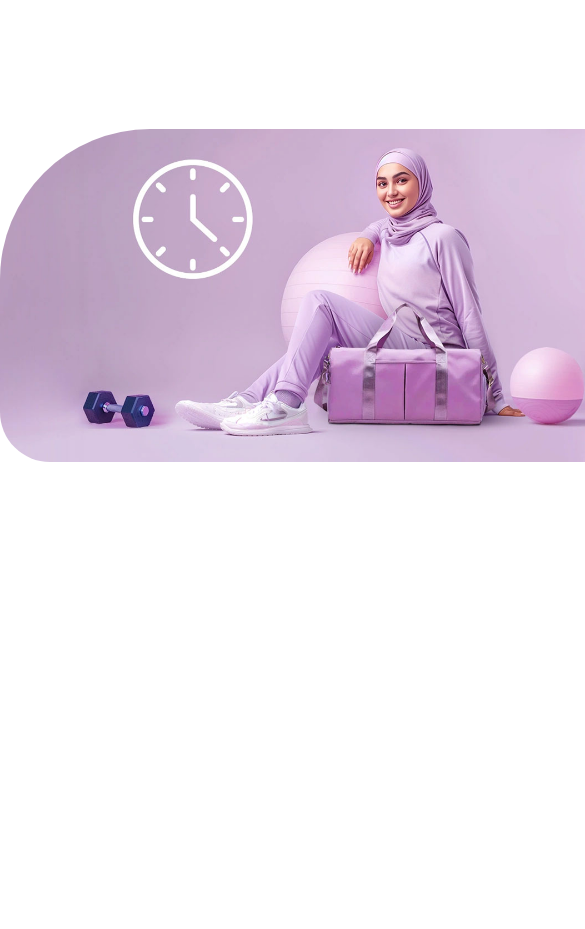
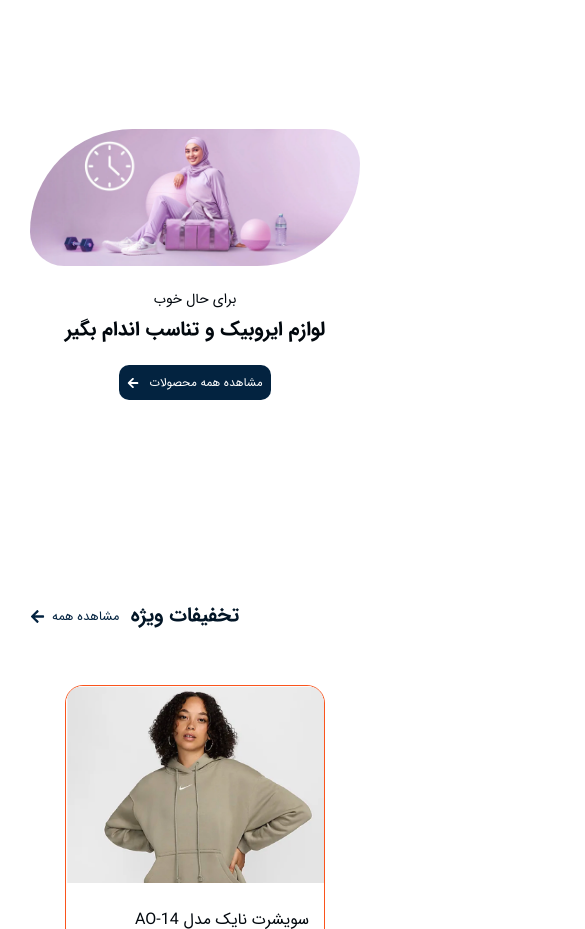
Before and after one commit to NooberThanYall/FitLand, a React (Vite) app: page / in a window 390 px wide. Shown: the part 1520-2449 px from the top of the page, 585 px wide, since content can reach past the window. Built offline with nearby package versions, Linux system fonts and the light colour scheme.

Commit message:
make responsive the Aerobic product section

```diff
--- a/src/Components/Home/Aerobic/mediaAerobic.css
+++ b/src/Components/Home/Aerobic/mediaAerobic.css
@@ -0,0 +1,204 @@
+@media only screen and (max-width: 1200px) {
+    .container-img-Aerobic {
+        grid-template-columns: repeat(2, 330px 780px);
+    }
+}
+
+@media only screen and (max-width: 1160px) {
+    .container-img-Aerobic {
+        grid-template-columns: repeat(2, 300px 750px);
+    }
+
+    .title-img-Aerobic {
+        font-size: 22px;
+    }
+}
+
+@media only screen and (max-width: 1100px) {
+    .container-img-Aerobic {
+        grid-template-columns: repeat(2, 300px 700px);
+    }
+
+    .title-img-Aerobic {
+        font-size: 22px;
+    }
+}
+
+@media only screen and (max-width: 1040px) {
+    .container-img-Aerobic {
+        grid-template-columns: repeat(2, 280px 670px);
+    }
+
+    .title-img-Aerobic {
+        font-size: 20px;
+    }
+
+    .sub-title-img-Aerobic {
+        font-size: 16px;
+    }
+
+    .btn-img-Aerobic {
+        font-size: 14px;
+    }
+}
+
+@media only screen and (max-width: 1000px) {
+
+    .container-img-Aerobic {
+        grid-template-columns: repeat(2, 280px 620px);
+    }
+}
+
+@media only screen and (max-width: 950px) {
+    .container-img-Aerobic {
+        grid-template-columns: repeat(2, 270px 580px);
+    }
+}
+
+@media only screen and (max-width: 890px) {
+    .container-img-Aerobic {
+        grid-template-columns: repeat(2, 260px 540px);
+    }
+}
+
+@media only screen and (max-width: 840px) {
+    .container-img-Aerobic {
+        grid-template-columns: repeat(2, 250px 500px);
+    }
+
+    .title-img-Aerobic {
+        font-size: 19px;
+    }
+
+    .sub-title-img-Aerobic {
+        font-size: 15px;
+    }
+
+    .btn-img-Aerobic {
+        font-size: 13px;
+    }
+}
+
+@media only screen and (max-width: 800px) {
+    .container-img-Aerobic {
+        grid-template-columns: repeat(2, 240px 460px);
+    }
+
+    .title-img-Aerobic {
+        font-size: 18px;
+    }
+
+    .sub-title-img-Aerobic {
+        font-size: 14px;
+    }
+}
+
+@media only screen and (max-width: 750px) {
+
+    .container-img-Aerobic {
+        grid-template-columns: repeat(2, 230px 420px);
+    }
+
+    .title-img-Aerobic {
+        font-size: 18px;
+    }
+
+    .sub-title-img-Aerobic {
+        font-size: 14px;
+    }
+}
+
+@media only screen and (max-width: 700px) {
+
+    .container-img-Aerobic {
+        grid-template-columns: repeat(2, 210px 390px);
+    }
+
+    .title-img-Aerobic {
+        font-size: 16px;
+    }
+
+    .sub-title-img-Aerobic {
+        font-size: 12px;
+    }
+
+    .btn-img-Aerobic {
+        font-size: 11px;
+        padding: 8px;
+    }
+}
+
+@media only screen and (max-width: 640px) {
+
+    .container-img-Aerobic {
+        grid-template-columns: repeat(2, 200px 350px);
+    }
+
+    .title-img-Aerobic {
+        font-size: 15px;
+    }
+
+    .sub-title-img-Aerobic {
+        font-size: 11px;
+    }
+
+    .btn-img-Aerobic {
+        font-size: 10px;
+        padding: 8px;
+    }
+}
+
+@media only screen and (max-width: 600px) {
+
+    .container-img-Aerobic {
+        display: flex;
+        flex-direction: column-reverse;
+    }
+
+    .sub-title-img-Aerobic {
+        font-size: 18px;
+    }
+
+    .title-img-Aerobic {
+        font-size: 24px;
+    }
+
+    .btn-img-Aerobic {
+        font-size: 15px;
+    }
+
+    .container-texts-img-Aerobic{
+        display: flex;
+        flex-direction: column;
+        align-items: center;
+    }
+
+}
+
+@media only screen and (max-width: 490px) {
+    .sub-title-img-Aerobic {
+        font-size: 16px;
+    }
+
+    .title-img-Aerobic {
+        font-size: 22px;
+    }
+
+    .btn-img-Aerobic {
+        font-size: 13px;
+    }
+}
+
+@media only screen and (max-width: 430px) {
+    .sub-title-img-Aerobic {
+        font-size: 14px;
+    }
+
+    .title-img-Aerobic {
+        font-size: 20px;
+    }
+
+    .btn-img-Aerobic {
+        font-size: 12px;
+    }
+}
```
